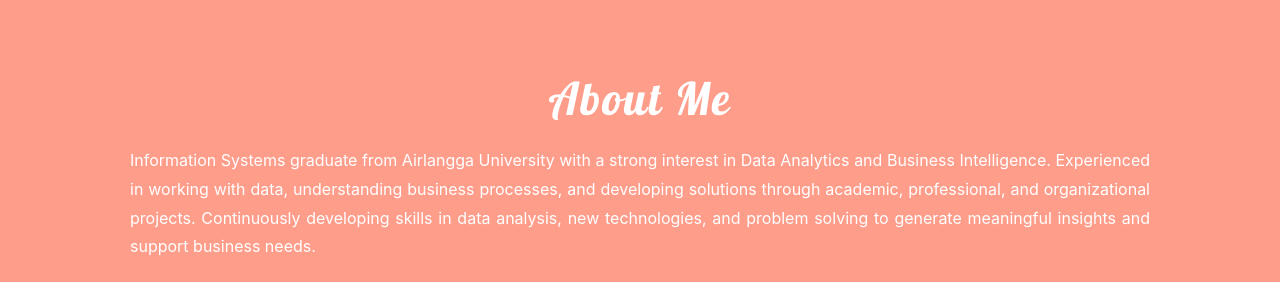
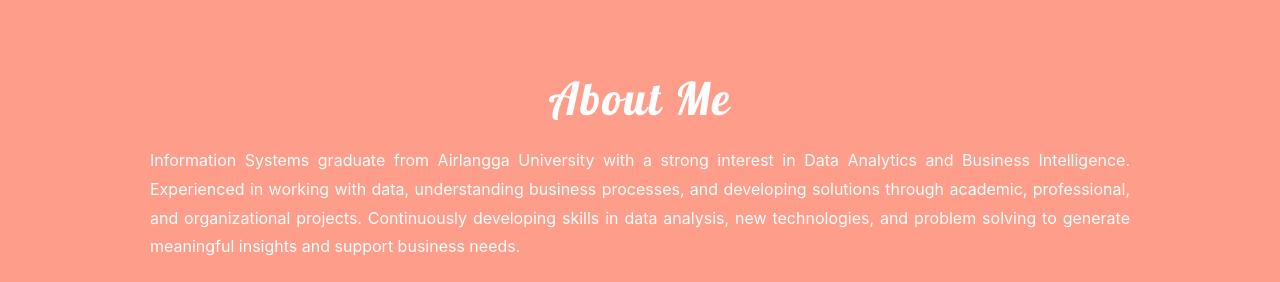
Before and after one commit to Graceagt/Graceagt.github.io, a React (Vite) app: page / in a window 1280 px wide. Shown: the part 670-952 px from the top of the page. Built offline with nearby package versions, Linux system fonts and the light colour scheme.

Commit message:
updatefoto

```diff
--- a/src/index.css
+++ b/src/index.css
@@ -273,7 +273,7 @@ code {
   width: 100%;
   max-width: 1100px;
   margin: 0 auto;
-  padding: 0 40px;
+  padding: 0 60px;
   box-sizing: border-box;
 }
 
--- a/src/pages/Home.jsx
+++ b/src/pages/Home.jsx
@@ -7,7 +7,7 @@ const Home = () => {
       <section id="Intro" className="intro-section">
         <div className="intro-container">
           <div className="intro-text">
-            <h1>Hello, my name is Grace Angell </h1>
+            <h1>Hello, my name is Grace Angel </h1>
             <div className="social-links">
               <a href="https://www.linkedin.com/in/graceagtampubolon/"
               target="_blank"
--- a/vite.config.js
+++ b/vite.config.js
@@ -1,8 +1,7 @@
 import react from '@vitejs/plugin-react'
 import { defineConfig } from 'vite'
 
-// https://vite.dev/config/
 export default defineConfig({
   plugins: [react()],
-  base : '/',
+  base: '/',
 })
```
Also changed, not shown: src/assets/Foto.jpeg (added), 5 other files (tests, documents, lock files or other folders).
